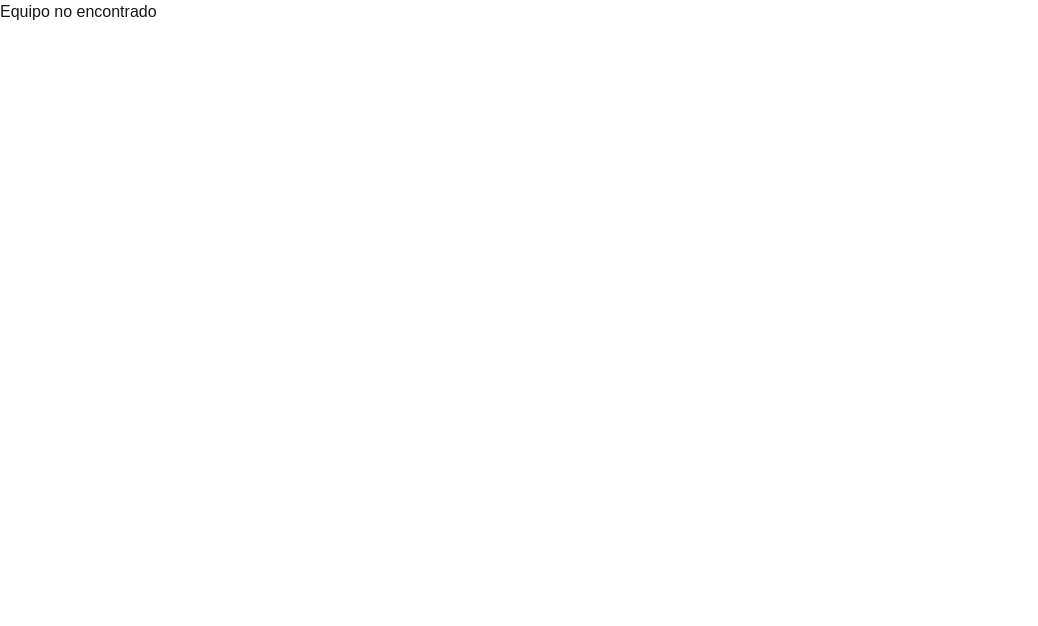
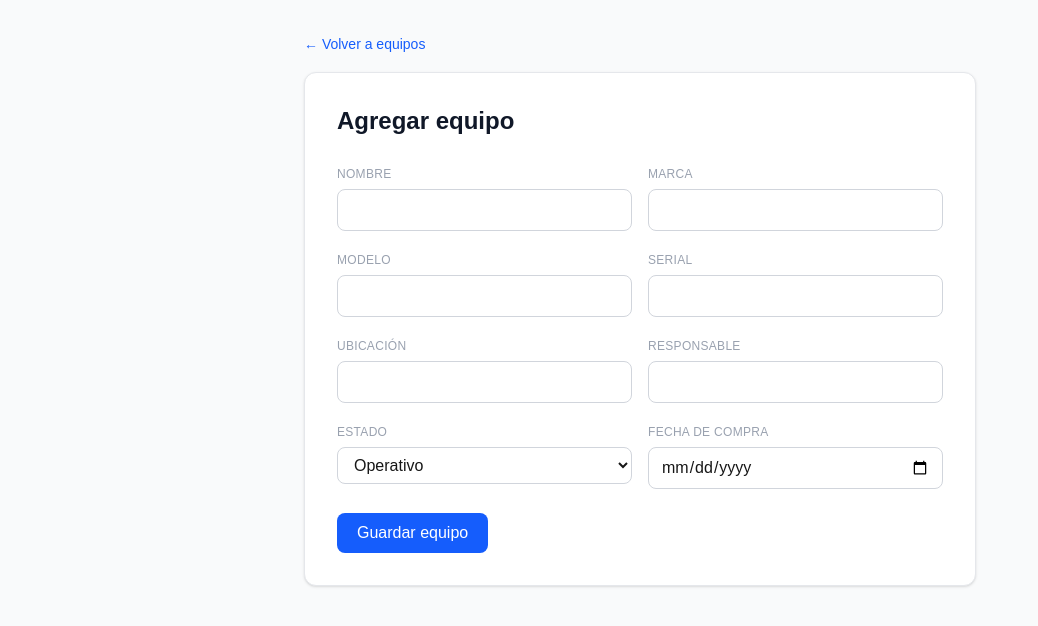
Before and after one commit to yuliethpaolagarcia17/Mantenimiento-pro, a Next.js app: page /equipos/nuevo in a window 1280 px wide. Shown: the top 626 px of the page, without its empty margins (0-1038 px from the left). Built offline with nearby package versions, Linux system fonts and the light colour scheme; no server answers; the database is empty.

Commit message:
Formulario agregar equipos, hoja de vida y QR

```diff
--- a/app/equipos/[id]/page.jsx
+++ b/app/equipos/[id]/page.jsx
@@ -2,6 +2,7 @@
 import { useEffect, useState, use } from 'react'
 import { supabase } from '@/lib/supabase'
 import Link from 'next/link'
+import { QRCodeCanvas } from 'qrcode.react'
 
 export default function HojaVida({ params }) {
   const { id } = use(params)
@@ -27,13 +28,61 @@ export default function HojaVida({ params }) {
     cargar()
   }, [id])
 
-  if (cargando) return <p>Cargando equipo...</p>
-  if (!equipo) return <p>Equipo no encontrado</p>
+  if (cargando) return <p className="p-8 text-gray-500">Cargando equipo...</p>
+  if (!equipo) return <p className="p-8 text-gray-500">Equipo no encontrado</p>
+
+  const estadoColor =
+    equipo.estado === 'operativo'
+      ? 'bg-green-100 text-green-700'
+      : 'bg-red-100 text-red-700'
+
+  const urlEquipo =
+    typeof window !== 'undefined' ? window.location.href : ''
 
   return (
-    <div>
-      <h1>{equipo.nombre}</h1>
-      <Link href="/equipos">← Volver a equipos</Link>
+    <div className="min-h-screen bg-gray-50 p-8">
+      <div className="max-w-3xl mx-auto">
+        <Link href="/equipos" className="text-blue-600 hover:underline text-sm">
+          ← Volver a equipos
+        </Link>
+        <div className="bg-white rounded-xl shadow-sm border border-gray-200 mt-4 p-8">
+          <div className="flex items-center justify-between mb-6">
+            <div>
+              <h1 className="text-3xl font-bold text-gray-900">{equipo.nombre}</h1>
+              <p className="text-gray-500 mt-1">Hoja de vida del equipo</p>
+            </div>
+            <span className={`px-3 py-1 rounded-full text-sm font-medium ${estadoColor}`}>
+              {equipo.estado}
+            </span>
+          </div>
+          <div className="grid grid-cols-1 sm:grid-cols-2 gap-6">
+            <Dato etiqueta="Marca" valor={equipo.marca} />
+            <Dato etiqueta="Modelo" valor={equipo.modelo} />
+            <Dato etiqueta="Serial" valor={equipo.serial} />
+            <Dato etiqueta="Ubicación" valor={equipo.ubicacion} />
+            <Dato etiqueta="Responsable" valor={equipo.responsable} />
+            <Dato etiqueta="Fecha de compra" valor={equipo.fecha_compra || 'No registrada'} />
+          </div>
+          <div className="mt-8 pt-6 border-t border-gray-200 flex flex-col items-center">
+            <p className="text-xs uppercase tracking-wide text-gray-400 mb-3">
+              Código QR del equipo
+            </p>
+            <QRCodeCanvas value={urlEquipo} size={160} />
+            <p className="text-xs text-gray-400 mt-3">
+              Escanea para abrir esta hoja de vida
+            </p>
+          </div>
+        </div>
+      </div>
     </div>
   )
 }
+
+function Dato({ etiqueta, valor }) {
+  return (
+    <div>
+      <p className="text-xs uppercase tracking-wide text-gray-400">{etiqueta}</p>
+      <p className="text-base text-gray-900 mt-1">{valor}</p>
+    </div>
+  )
+}
--- /dev/null
+++ b/app/equipos/nuevo/page.jsx
@@ -0,0 +1,106 @@
+'use client'
+import { useState } from 'react'
+import { supabase } from '@/lib/supabase'
+import { useRouter } from 'next/navigation'
+import Link from 'next/link'
+
+export default function NuevoEquipo() {
+  const router = useRouter()
+  const [form, setForm] = useState({
+    nombre: '',
+    marca: '',
+    modelo: '',
+    serial: '',
+    ubicacion: '',
+    responsable: '',
+    estado: 'operativo',
+    fecha_compra: '',
+  })
+  const [guardando, setGuardando] = useState(false)
+  const [error, setError] = useState('')
+
+  function actualizar(campo, valor) {
+    setForm({ ...form, [campo]: valor })
+  }
+
+  async function guardar() {
+    setGuardando(true)
+    setError('')
+    try {
+      const datos = { ...form }
+      if (!datos.fecha_compra) datos.fecha_compra = null
+      const { error } = await supabase.from('equipos').insert([datos])
+      if (error) throw error
+      router.push('/equipos')
+    } catch (e) {
+      setError('No se pudo guardar: ' + e.message)
+      setGuardando(false)
+    }
+  }
+
+  return (
+    <div className="min-h-screen bg-gray-50 p-8">
+      <div className="max-w-2xl mx-auto">
+        <Link href="/equipos" className="text-blue-600 hover:underline text-sm">
+          ← Volver a equipos
+        </Link>
+        <div className="bg-white rounded-xl shadow-sm border border-gray-200 mt-4 p-8">
+          <h1 className="text-2xl font-bold text-gray-900 mb-6">Agregar equipo</h1>
+          {error && (
+            <p className="mb-4 text-red-600 text-sm bg-red-50 p-3 rounded">{error}</p>
+          )}
+          <div className="grid grid-cols-1 sm:grid-cols-2 gap-4">
+            <Campo etiqueta="Nombre" valor={form.nombre} onChange={(v) => actualizar('nombre', v)} />
+            <Campo etiqueta="Marca" valor={form.marca} onChange={(v) => actualizar('marca', v)} />
+            <Campo etiqueta="Modelo" valor={form.modelo} onChange={(v) => actualizar('modelo', v)} />
+            <Campo etiqueta="Serial" valor={form.serial} onChange={(v) => actualizar('serial', v)} />
+            <Campo etiqueta="Ubicación" valor={form.ubicacion} onChange={(v) => actualizar('ubicacion', v)} />
+            <Campo etiqueta="Responsable" valor={form.responsable} onChange={(v) => actualizar('responsable', v)} />
+            <div>
+              <label className="text-xs uppercase tracking-wide text-gray-400">Estado</label>
+              <select
+                value={form.estado}
+                onChange={(e) => actualizar('estado', e.target.value)}
+                className="w-full mt-1 border border-gray-300 rounded-lg px-3 py-2"
+              >
+                <option value="operativo">Operativo</option>
+                <option value="en reparacion">En reparación</option>
+                <option value="dado de baja">Dado de baja</option>
+              </select>
+            </div>
+            <div>
+              <label className="text-xs uppercase tracking-wide text-gray-400">Fecha de compra</label>
+              <input
+                type="date"
+                value={form.fecha_compra}
+                onChange={(e) => actualizar('fecha_compra', e.target.value)}
+                className="w-full mt-1 border border-gray-300 rounded-lg px-3 py-2"
+              />
+            </div>
+          </div>
+          <button
+            onClick={guardar}
+            disabled={guardando}
+            className="mt-6 bg-blue-600 text-white px-5 py-2 rounded-lg hover:bg-blue-700 disabled:opacity-50"
+          >
+            {guardando ? 'Guardando...' : 'Guardar equipo'}
+          </button>
+        </div>
+      </div>
+    </div>
+  )
+}
+
+function Campo({ etiqueta, valor, onChange }) {
+  return (
+    <div>
+      <label className="text-xs uppercase tracking-wide text-gray-400">{etiqueta}</label>
+      <input
+        type="text"
+        value={valor}
+        onChange={(e) => onChange(e.target.value)}
+        className="w-full mt-1 border border-gray-300 rounded-lg px-3 py-2"
+      />
+    </div>
+  )
+}
--- a/app/equipos/page.jsx
+++ b/app/equipos/page.jsx
@@ -22,18 +22,37 @@ export default function Equipos() {
     cargar()
   }, [])
 
-  if (cargando) return <p>Cargando equipos...</p>
+  if (cargando) return <p className="p-8 text-gray-500">Cargando equipos...</p>
 
   return (
-    <div>
-      <h1>Equipos</h1>
-      <ul>
-        {equipos.map((eq) => (
-          <li key={eq.id}>
-            <Link href={`/equipos/${eq.id}`}>{eq.nombre}</Link>
-          </li>
-        ))}
-      </ul>
+    <div className="min-h-screen bg-gray-50 p-8">
+      <div className="max-w-3xl mx-auto">
+        <div className="flex items-center justify-between mb-6">
+          <h1 className="text-3xl font-bold text-gray-900">Equipos</h1>
+          <Link href="/equipos/nuevo" className="bg-blue-600 text-white px-4 py-2 rounded-lg hover:bg-blue-700">
+            + Agregar equipo
+          </Link>
+        </div>
+        {equipos.length === 0 ? (
+          <p className="text-gray-500">No hay equipos registrados todavia.</p>
+        ) : (
+          <div className="space-y-3">
+            {equipos.map((eq) => (
+              <Link key={eq.id} href={`/equipos/${eq.id}`} className="block bg-white rounded-xl shadow-sm border border-gray-200 p-5 hover:shadow-md transition">
+                <div className="flex items-center justify-between">
+                  <div>
+                    <p className="text-lg font-semibold text-gray-900">{eq.nombre}</p>
+                    <p className="text-sm text-gray-500">{eq.marca} · {eq.modelo} · {eq.ubicacion}</p>
+                  </div>
+                  <span className={`px-3 py-1 rounded-full text-xs font-medium ${eq.estado === 'operativo' ? 'bg-green-100 text-green-700' : 'bg-red-100 text-red-700'}`}>
+                    {eq.estado}
+                  </span>
+                </div>
+              </Link>
+            ))}
+          </div>
+        )}
+      </div>
     </div>
   )
 }
```
